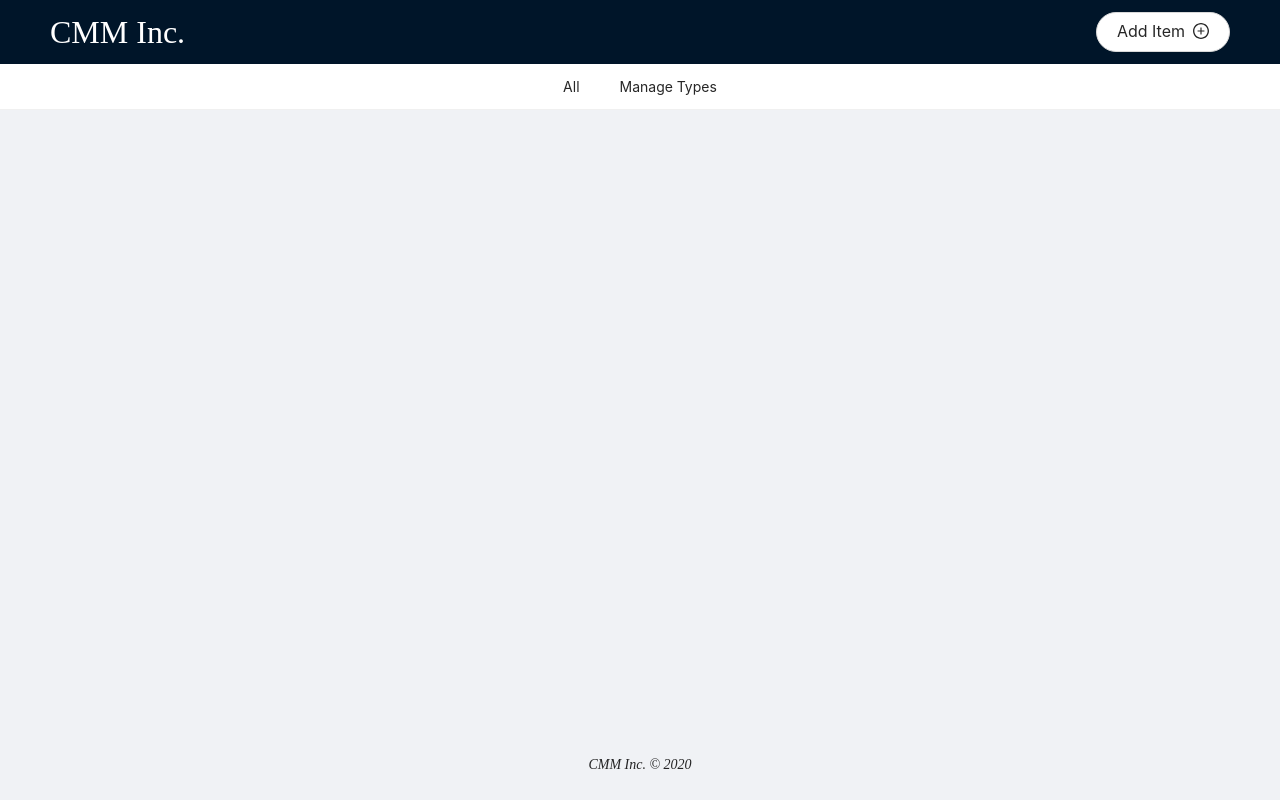
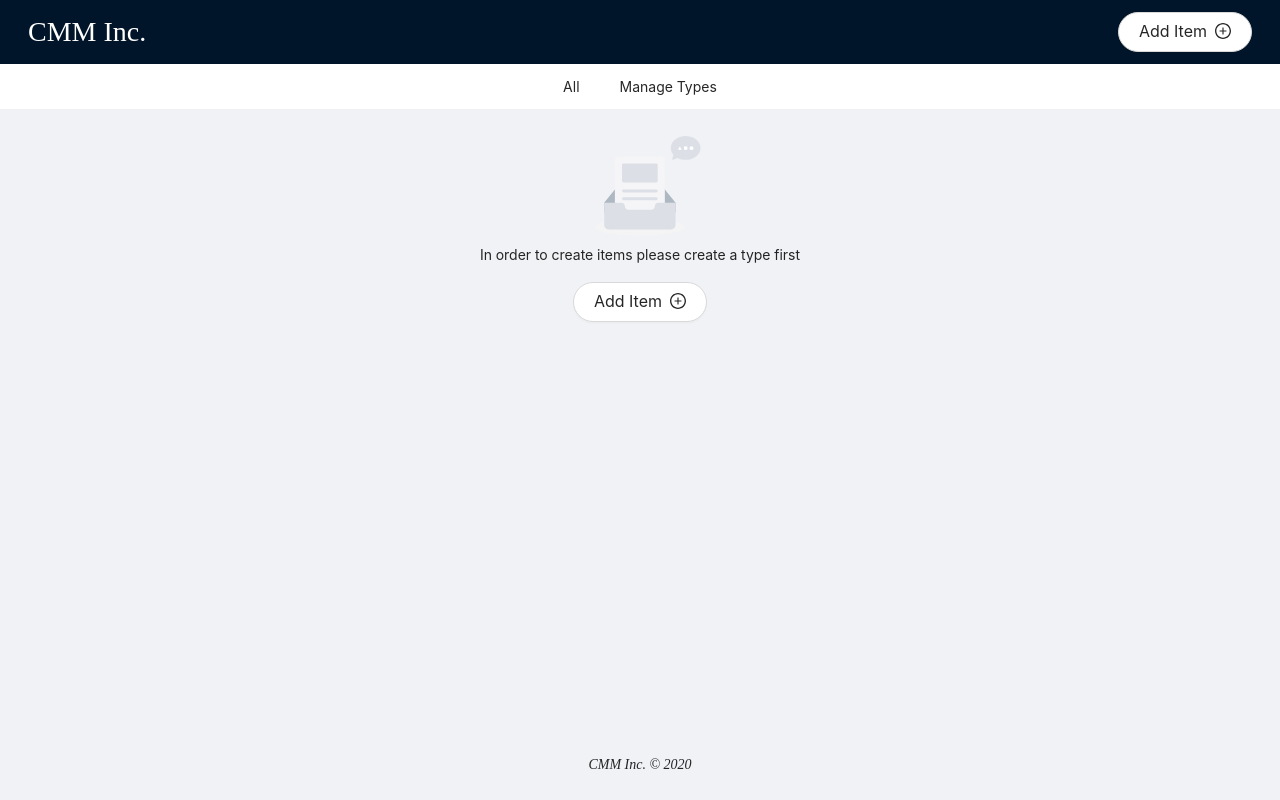
Before and after one commit to vibhanshuc/cmmi-inventory, a React (Create React App) app: page /types/1 in a window 1280 px wide. Built offline with nearby package versions, Linux system fonts and the light colour scheme; a web font is replaced by a local one.

Commit message:
fix: handle empty pages use case

```diff
--- /dev/null
+++ b/src/components/ActionButton.jsx
@@ -0,0 +1,88 @@
+import { useLocation } from 'react-router-dom';
+import { Button, Dropdown, Menu } from 'antd';
+import { DownOutlined, PlusCircleOutlined } from '@ant-design/icons';
+import React from 'react';
+import { arrayOf, bool, func, shape } from 'prop-types';
+import { getIdFromParams, getPageNameFromPathName } from '../utils';
+
+function ActionBar({
+  showAddType = true,
+  showAddItem = true,
+  types,
+  onTypeAdd,
+  onItemAdd,
+}) {
+  const location = useLocation();
+
+  const id = getIdFromParams(location.pathname);
+
+  const page = getPageNameFromPathName(location.pathname);
+
+  function handleItemAdd(typeId) {
+    onItemAdd(types.find((item) => item.id === typeId));
+  }
+
+  function handleMenuClick(event) {
+    handleItemAdd(event.key);
+  }
+
+  const menu = (
+    <Menu onClick={handleMenuClick}>
+      {types.map((type) => (
+        <Menu.Item key={type.id}>{type.name || type.id}</Menu.Item>
+      ))}
+    </Menu>
+  );
+
+  switch (page) {
+    case '':
+      return types.length > 0
+        ? showAddItem && (
+            <Dropdown overlay={menu}>
+              <Button size="large" shape="round">
+                Add Items <DownOutlined />
+              </Button>
+            </Dropdown>
+          )
+        : showAddType && (
+            <Button size="large" shape="round" onClick={onTypeAdd}>
+              Add Type <PlusCircleOutlined />
+            </Button>
+          );
+    case 'types':
+      return (
+        showAddType && (
+          <Button size="large" shape="round" onClick={onTypeAdd}>
+            Add Type <PlusCircleOutlined />
+          </Button>
+        )
+      );
+    default:
+      return (
+        <Button
+          size="large"
+          shape="round"
+          onClick={() => {
+            handleItemAdd(id);
+          }}
+        >
+          Add Item <PlusCircleOutlined />
+        </Button>
+      );
+  }
+}
+
+ActionBar.propTypes = {
+  showAddType: bool,
+  showAddItem: bool,
+  types: arrayOf(shape({})).isRequired,
+  onTypeAdd: func.isRequired,
+  onItemAdd: func.isRequired,
+};
+
+ActionBar.defaultProps = {
+  showAddType: false,
+  showAddItem: false,
+};
+
+export default ActionBar;
--- a/src/components/Header/Header.jsx
+++ b/src/components/Header/Header.jsx
@@ -17,7 +17,7 @@ function Header({ defaultSelectedMenu, menuOptions, actionBar }) {
       </AntdHeader>
       <Menu
         className={styles.menu}
-        defaultSelectedKeys={defaultSelectedMenu}
+        selectedKeys={defaultSelectedMenu}
         mode="horizontal"
       >
         {menuOptions.map((option) => (
--- a/src/components/Header/Header.module.scss
+++ b/src/components/Header/Header.module.scss
@@ -2,6 +2,10 @@
   display: flex;
   align-items: center;
   justify-content: space-between;
+
+  &:global(.ant-layout-header) {
+    padding: 0 2rem;
+  }
 }
 
 .logo {
--- a/src/containers/App/App.jsx
+++ b/src/containers/App/App.jsx
@@ -1,70 +1,21 @@
 import React, { Suspense } from 'react';
-import { Button, Layout, Dropdown, Menu } from 'antd';
+import { Layout } from 'antd';
 import { useLocation } from 'react-router-dom';
 import { connect } from 'react-redux';
-import { PlusCircleOutlined, DownOutlined } from '@ant-design/icons';
 import { arrayOf, func, shape } from 'prop-types';
 import styles from './App.module.scss';
 import Header from '../../components/Header/Header';
 import routes from '../../routes';
 import { addTypeAction } from '../Types/actionCreators';
-import { getIdFromParams, getPageNameFromPathName } from '../../utils';
+import { getPageNameFromPathName } from '../../utils';
 import Loader from '../../components/Loader/Loader';
 import { addItemAction } from '../Objects/actionCreators';
+import ActionBar from '../../components/ActionButton';
 
 const { Content, Footer } = Layout;
 
 function App({ types, objects, onTypeAdd, onItemAdd }) {
   const location = useLocation();
-
-  const id = getIdFromParams(location.pathname);
-
-  function handleItemAdd(typeId) {
-    onItemAdd(types.find((item) => item.id === typeId));
-  }
-
-  function handleMenuClick(event) {
-    handleItemAdd(event.key);
-  }
-
-  const menu = (
-    <Menu onClick={handleMenuClick}>
-      {types.map((type) => (
-        <Menu.Item key={type.id}>{type.name || type.id}</Menu.Item>
-      ))}
-    </Menu>
-  );
-
-  function actionBar(page) {
-    switch (page) {
-      case '':
-        return types.length > 0 ? (
-          <Dropdown overlay={menu}>
-            <Button size="large" shape="round">
-              Add Items <DownOutlined />
-            </Button>
-          </Dropdown>
-        ) : null;
-      case 'types':
-        return types.length > 0 ? (
-          <Button size="large" shape="round" onClick={onTypeAdd}>
-            Add Type <PlusCircleOutlined />
-          </Button>
-        ) : null;
-      default:
-        return (
-          <Button
-            size="large"
-            shape="round"
-            onClick={() => {
-              onItemAdd(types.find((item) => item.id === id));
-            }}
-          >
-            Add Item <PlusCircleOutlined />
-          </Button>
-        );
-    }
-  }
 
   const menuOptions = [
     {
@@ -77,7 +28,7 @@ function App({ types, objects, onTypeAdd, onItemAdd }) {
         .length;
       return {
         link: `/types/${type.id}`,
-        key: type.id,
+        key: `types${type.id}`,
         label: `${type.name || type.id} ${
           countOfItems > 0 ? `(${countOfItems})` : ''
         }`,
@@ -98,7 +49,15 @@ function App({ types, objects, onTypeAdd, onItemAdd }) {
             getPageNameFromPathName(location.pathname) || 'all',
           ]}
           menuOptions={menuOptions}
-          actionBar={actionBar(getPageNameFromPathName(location.pathname))}
+          actionBar={
+            <ActionBar
+              showAddItem={objects.length > 0}
+              showAddType={types.length > 0}
+              types={types}
+              onTypeAdd={onTypeAdd}
+              onItemAdd={onItemAdd}
+            />
+          }
         />
       </div>
 
--- a/src/containers/Objects/Objects.jsx
+++ b/src/containers/Objects/Objects.jsx
@@ -1,13 +1,28 @@
-import React from 'react';
-import { Col, Row } from 'antd';
+import React, { useState } from 'react';
+import { Col, Empty, Row } from 'antd';
 import { connect } from 'react-redux';
-import { useParams } from 'react-router-dom';
+import { useParams, Redirect } from 'react-router-dom';
 import { arrayOf, func, shape } from 'prop-types';
-import { deleteItemAction, updateFieldValue } from './actionCreators';
+import {
+  addItemAction,
+  deleteItemAction,
+  updateFieldValue,
+} from './actionCreators';
 import Item from '../../components/Item/Item';
+import ActionBar from '../../components/ActionButton';
+import { addTypeAction } from '../Types/actionCreators';
 
-function Objects({ types, objects, onItemDelete, onFieldValueChange }) {
+function Objects({
+  types,
+  onItemAdd,
+  objects,
+  onItemDelete,
+  onFieldValueChange,
+  onTypeAdd,
+}) {
   const { id } = useParams();
+
+  const [redirect, setRedirect] = useState(false);
 
   function getObjects() {
     if (id === undefined) {
@@ -16,9 +31,16 @@ function Objects({ types, objects, onItemDelete, onFieldValueChange }) {
     return objects.filter((object) => object.type === id);
   }
 
-  return (
+  function handleAddTypeClick() {
+    onTypeAdd();
+    setRedirect(true);
+  }
+
+  const filteredObjects = getObjects();
+
+  return filteredObjects.length ? (
     <Row gutter={[16, 16]}>
-      {getObjects().map((object) => (
+      {filteredObjects.map((object) => (
         <Col key={object.id} xs={24} sm={24} lg={12} xl={8} xxl={6}>
           <Item
             onFieldValueChange={onFieldValueChange}
@@ -30,6 +52,21 @@ function Objects({ types, objects, onItemDelete, onFieldValueChange }) {
         </Col>
       ))}
     </Row>
+  ) : (
+    <Empty
+      description={
+        objects.length > 0
+          ? 'No items are created. Create one'
+          : 'In order to create items please create a type first'
+      }
+    >
+      <ActionBar
+        onTypeAdd={handleAddTypeClick}
+        onItemAdd={onItemAdd}
+        types={types}
+      />
+      {redirect && <Redirect to="/types" />}
+    </Empty>
   );
 }
 
@@ -39,6 +76,12 @@ const mapStateToProps = ({ types, objects }) => ({
 });
 
 const mapDispatchToProps = (dispatch) => ({
+  onTypeAdd: () => {
+    dispatch(addTypeAction());
+  },
+  onItemAdd: (itemType) => {
+    dispatch(addItemAction(itemType));
+  },
   onFieldValueChange(itemId, fieldId, fieldValue) {
     dispatch(updateFieldValue(itemId, fieldId, fieldValue));
   },
@@ -50,8 +93,10 @@ const mapDispatchToProps = (dispatch) => ({
 Objects.propTypes = {
   types: arrayOf(shape({})).isRequired,
   objects: arrayOf(shape({})).isRequired,
+  onItemAdd: func.isRequired,
   onItemDelete: func.isRequired,
   onFieldValueChange: func.isRequired,
+  onTypeAdd: func.isRequired,
 };
 
 export default connect(mapStateToProps, mapDispatchToProps)(Objects);
--- a/src/containers/Types/Types.jsx
+++ b/src/containers/Types/Types.jsx
@@ -1,8 +1,7 @@
 import React from 'react';
-import { Row, Button, Col, Empty } from 'antd';
+import { Row, Col, Empty } from 'antd';
 import { connect } from 'react-redux';
 import { arrayOf, func, shape } from 'prop-types';
-import { PlusCircleOutlined } from '@ant-design/icons';
 import {
   changeNameAction,
   changeTitleAction,
@@ -14,10 +13,13 @@ import {
   deleteTypeAction,
 } from './actionCreators';
 import Type from '../../components/Type/Type';
+import ActionBar from '../../components/ActionButton';
+import { addItemAction } from '../Objects/actionCreators';
 
 function Types({
   types,
   onTypeAdd,
+  onItemAdd,
   onTypeDelete,
   onNameChange,
   onTitleChange,
@@ -49,9 +51,7 @@ function Types({
   ) : (
     <Row justify="center" align="middle">
       <Empty description="No types are created yet.">
-        <Button type="primary" onClick={onTypeAdd}>
-          Add Type <PlusCircleOutlined />
-        </Button>
+        <ActionBar types={types} onItemAdd={onItemAdd} onTypeAdd={onTypeAdd} />
       </Empty>
     </Row>
   );
@@ -59,6 +59,7 @@ function Types({
 
 Types.propTypes = {
   types: arrayOf(shape({})).isRequired,
+  onItemAdd: func.isRequired,
   onTypeAdd: func.isRequired,
   onTypeDelete: func.isRequired,
   onNameChange: func.isRequired,
@@ -72,6 +73,9 @@ Types.propTypes = {
 const mapStateToProps = (state) => state.types;
 
 const mapDispatchToProps = (dispatch) => ({
+  onItemAdd: (itemType) => {
+    dispatch(addItemAction(itemType));
+  },
   onTypeAdd: () => {
     dispatch(addTypeAction());
   },
--- a/src/index.scss
+++ b/src/index.scss
@@ -4,6 +4,7 @@
     sans-serif;
   --secondary-font-family: 'Chelsea Market', cursive;
   --primary-color: #1890ff;
+  font-size: 14px;
 }
 
 body {
@@ -12,3 +13,9 @@ body {
   -webkit-font-smoothing: antialiased;
   -moz-osx-font-smoothing: grayscale;
 }
+
+@media screen and (device-width: 360px) and (device-height: 640px) {
+  :root {
+    font-size: 12px;
+  }
+}
```
